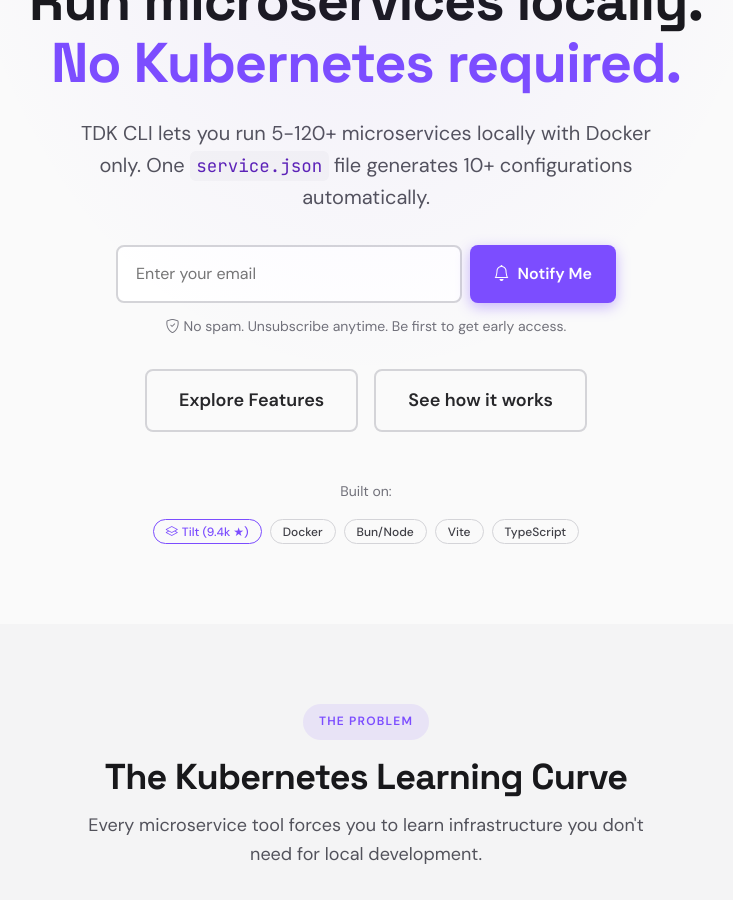
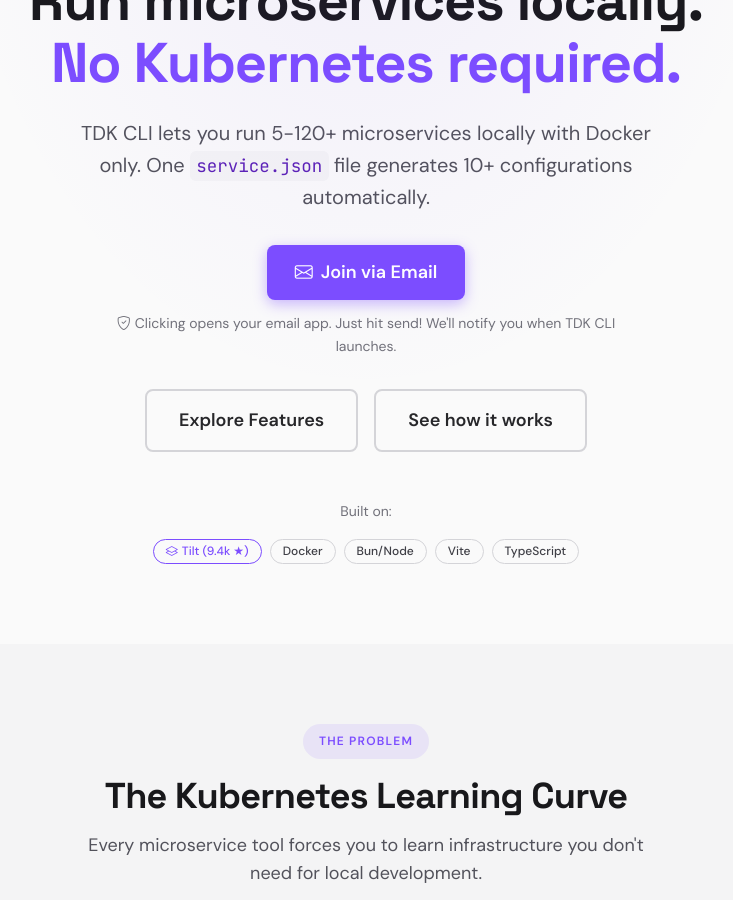
Before and after one commit to tdk-landscape/tdk-website, a Jekyll site: the page built from index.html, in a window 1280 px wide and 900 px high, scrolled down 332 px. Shown: the whole window, without its empty margins (274-1007 px from the left). Built offline with Jekyll 4.4.1, drawn with Linux system fonts in a browser that asks for light colours; some of the changed text lies outside the part shown.

Commit message:
remove Google Forms, use simple mailto links only

```diff
--- a/index.html
+++ b/index.html
@@ -26,29 +26,13 @@
       One <code>service.json</code> file generates 10+ configurations automatically.
     </p>
 
-    <!-- Email Waitlist - Google Form -->
+    <!-- Email Waitlist - Simple Mailto -->
     <div style="max-width: 500px; margin: 0 auto 2rem;">
-      <form action="https://docs.google.com/forms/d/e/1FAIpQLSfYOUR_FORM_ID/formResponse" method="POST" target="_blank" style="display: flex; gap: 0.5rem;" onsubmit="setTimeout(function(){document.getElementById('hero-success').style.display='block'; document.getElementById('hero-form').style.display='none';}, 500);">
-        <input
-          type="email"
-          name="entry.1234567890"
-          placeholder="Enter your email"
-          required
-          style="flex: 1; padding: 14px 18px; border: 2px solid var(--color-gray-300); border-radius: var(--radius); font-size: 1rem; outline: none; transition: border-color 0.2s;"
-          onfocus="this.style.borderColor='var(--color-purple)'"
-          onblur="this.style.borderColor='var(--color-gray-300)'"
-        />
-        <button type="submit" class="btn btn-primary" style="padding: 14px 24px; white-space: nowrap;">
-          <i class="bi bi-bell me-2"></i>Notify Me
-        </button>
-      </form>
-      <div id="hero-success" style="display: none; background: rgba(34, 197, 94, 0.1); border: 1px solid var(--color-success); border-radius: var(--radius); padding: 1rem; margin-top: 0.75rem;">
-        <p style="color: var(--color-success); margin: 0; font-weight: 600;">
-          <i class="bi bi-check-circle me-2"></i>Thanks! You're on the list. Check your email for confirmation!
-        </p>
-      </div>
+      <a href="mailto:vntu0412179+tdk-waitlist@gmail.com?subject=Join TDK CLI Waitlist&body=Hi! I'd like to join the TDK CLI waitlist for early access.%0A%0AMy email: (your email here)%0A%0AI'm interested in TDK CLI because: (tell us what problem you're trying to solve)%0A%0A---%0ASent from tdk-website" class="btn btn-primary" style="padding: 14px 28px; font-size: 1.125rem;">
+        <i class="bi bi-envelope me-2"></i>Join via Email
+      </a>
       <p style="font-size: 0.875rem; color: var(--color-gray-500); margin-top: 0.75rem;">
-        <i class="bi bi-shield-check me-1"></i>No spam. Unsubscribe anytime. Be first to get early access.
+        <i class="bi bi-shield-check me-1"></i>Clicking opens your email app. Just hit send! We'll notify you when TDK CLI launches.
       </p>
     </div>
 
@@ -490,36 +474,16 @@
         Join <strong>500+ developers</strong> on the waitlist. Get early access, exclusive updates, and help shape the future of local microservice development.
       </p>
 
-      <!-- Waitlist Form - Google Forms (Free, No Backend) -->
-      <form action="https://docs.google.com/forms/d/e/1FAIpQLSfYOUR_FORM_ID/formResponse" method="POST" target="_blank" style="max-width: 450px; margin: 0 auto 1.5rem;" onsubmit="setTimeout(function(){document.getElementById('waitlist-success').style.display='block'; document.getElementById('waitlist-form').style.display='none';}, 500);">
-        <div id="waitlist-form" style="display: flex; gap: 0.75rem; margin-bottom: 1rem;">
-          <input
-            type="email"
-            name="entry.1234567890"
-            placeholder="Enter your email"
-            required
-            style="flex: 1; padding: 16px 20px; border: none; border-radius: var(--radius); font-size: 1rem; outline: none;"
-          />
-          <button type="submit" class="btn btn-lg" style="background: white; color: var(--color-purple); padding: 16px 28px; white-space: nowrap; font-weight: 700;">
-            Join Waitlist
-          </button>
-        </div>
-        <div id="waitlist-success" style="display: none; background: rgba(255,255,255,0.15); border-radius: var(--radius); padding: 1.25rem; text-align: center;">
-          <i class="bi bi-check-circle" style="font-size: 2rem; margin-bottom: 0.5rem; display: block;"></i>
-          <p style="font-weight: 600; margin: 0;">You're on the list!</p>
-          <p style="font-size: 0.875rem; opacity: 0.8; margin: 0.5rem 0 0;">Check your email for confirmation.</p>
-        </div>
-      </form>
+      <!-- Waitlist - Email Button -->
+      <a href="mailto:vntu0412179+tdk-waitlist@gmail.com?subject=Join TDK CLI Waitlist - Early Access&body=Hi TDK team!%0A%0AI'd like to join the waitlist for early access to TDK CLI.%0A%0AMy email: (your email here)%0A%0AWhat I'm building: (briefly describe your project/use case)%0A%0AWhat excites me about TDK:%0A- (feature you're most interested in)%0A%0AThanks!%0A%0A---%0ASent from tdk-website" class="btn btn-lg" style="background: white; color: var(--color-purple); padding: 16px 32px; font-weight: 700;">
+        <i class="bi bi-envelope-fill me-2"></i>Join via Email
+      </a>
 
       <p style="font-size: 0.9375rem; opacity: 0.8; margin-bottom: 2rem;">
         <i class="bi bi-check-circle me-2"></i>No spam • Early access invites • Unsubscribe anytime
       </p>
 
-      <!-- Fallback: Direct Email -->
-      <p style="font-size: 0.875rem; opacity: 0.7;">
-        Or email us directly at
-        <a href="mailto:vntu0412179+tdk-waitlist@gmail.com?subject=Waitlist: TDK CLI Early Access&body=Hi! I'd like to join the TDK CLI waitlist.%0A%0AMy email: (your email)%0A%0AI'm excited about: (what feature interests you most?)" style="color: white; text-decoration: underline;">vntu0412179+tdk-waitlist@gmail.com</a>
-      </p>
+
 
       <div style="border-top: 1px solid rgba(255,255,255,0.2); padding-top: 2rem; margin-top: 2rem;">
         <p style="font-size: 0.9375rem; opacity: 0.7; margin-bottom: 1rem;">Want to contribute or star the project?</p>
```
